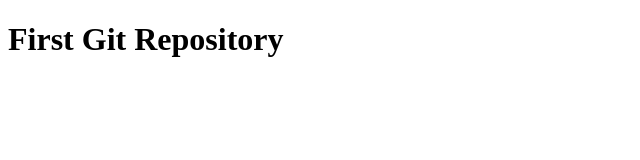
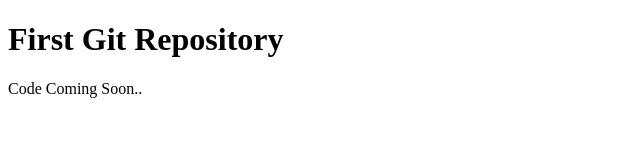
Before and after one commit to SAJID-AFNAN/First-git-repo, a plain HTML site: page Index.html in a window 1280 px wide. Shown: the whole page, without its empty margins (0-640 px from the left). Drawn offline with Linux system fonts and the light colour scheme.

Commit message:
Code Coming

```diff
--- a/Index.html
+++ b/Index.html
@@ -7,5 +7,6 @@
 </head>
 <body>
     <h1>First Git Repository</h1>
+    <p>Code Coming Soon..</p>
 </body>
 </html>
```
